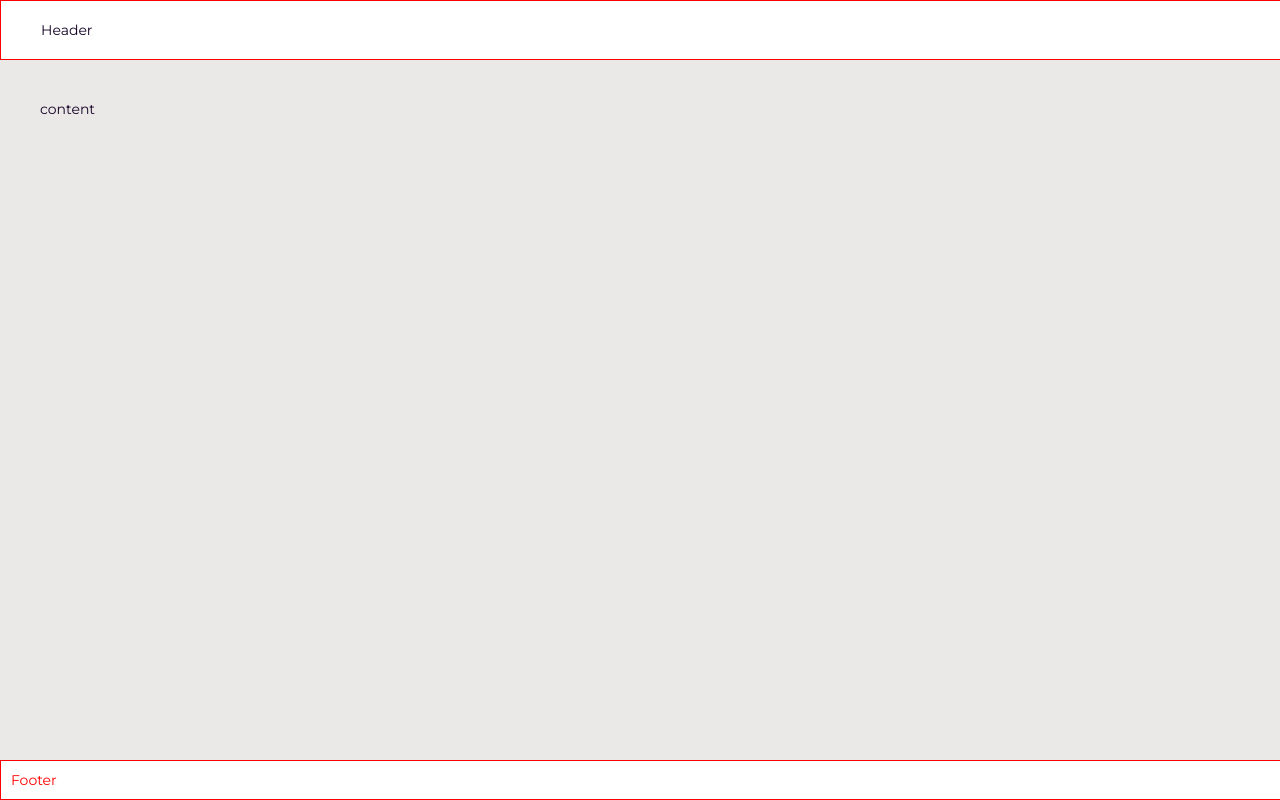
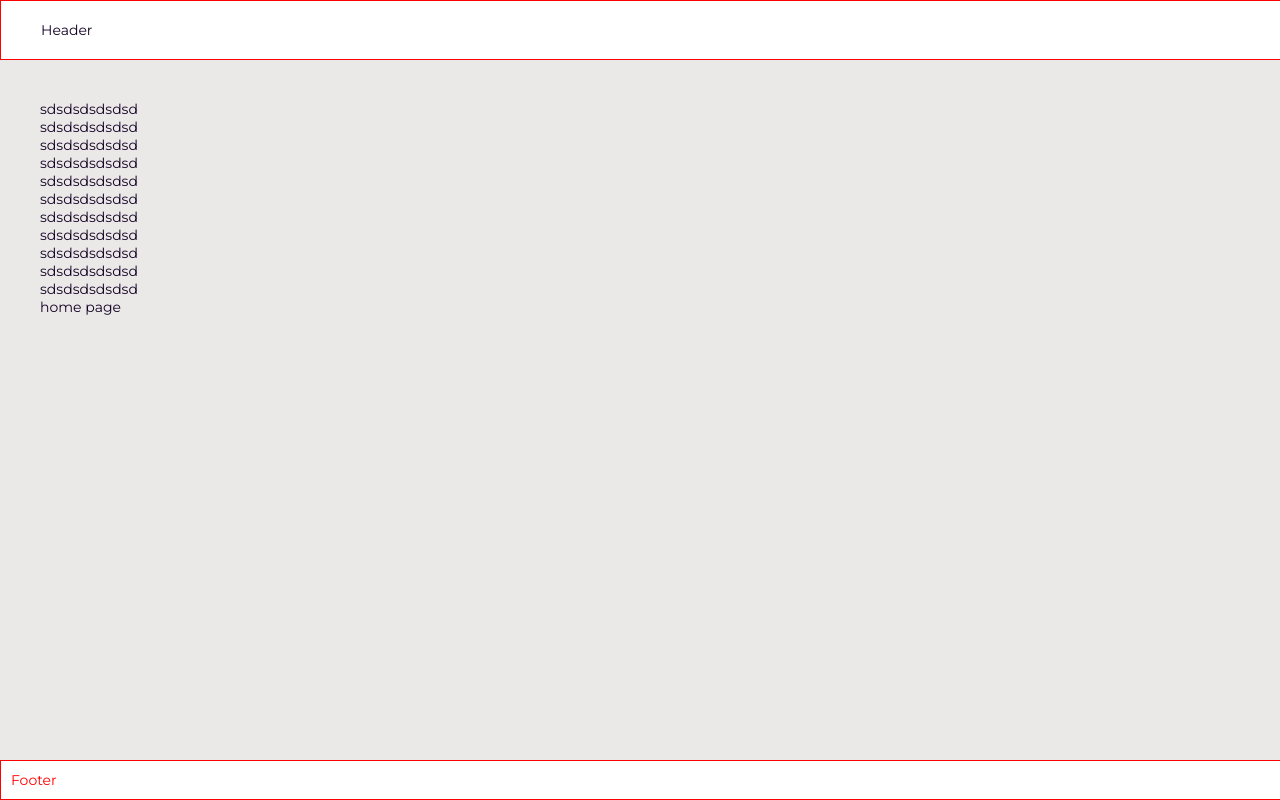
Before and after one commit to kabanooovd/portfolio-2, a React app: page /home in a window 1280 px wide. Built offline with nearby package versions, Linux system fonts and the light colour scheme; the HTML template or start-up script is replaced by a standard one.

Commit message:
added routes

```diff
--- a/package.json
+++ b/package.json
@@ -13,7 +13,7 @@
   "dependencies": {
     "react": "^17.0.2",
     "react-dom": "^17.0.2",
-    "react-router-dom": "^6.8.1",
+    "react-router-dom": "^6.3.0",
     "styled-components": "^5.3.6"
   },
   "devDependencies": {
@@ -21,7 +21,6 @@
     "@types/react": "^17.0.2",
     "@types/react-dom": "^17.0.2",
     "@types/styled-components": "^5.1.26",
-    "@types/react-router-dom": "^5.3.3",
     "babel-loader": "^9.1.2",
     "copy-webpack-plugin": "^11.0.0",
     "css-loader": "^6.7.3",
--- a/src/Root.tsx
+++ b/src/Root.tsx
@@ -1,7 +1,7 @@
 import React from "react"
 import styled from "styled-components"
 import { Footer, Header } from "./components"
-import { Routes } from "./Routes"
+import { AppRoutes } from "./Routes"
 
 const AppWrapper = styled.div`
   width: 100%;
@@ -17,7 +17,7 @@ const AppWrapper = styled.div`
 export const Root: React.FC<{}> = () => {
   return <AppWrapper>
     <Header />
-    <Routes />
+    <AppRoutes />
     <Footer />
   </AppWrapper>
 }
--- a/src/Routes.tsx
+++ b/src/Routes.tsx
@@ -1,11 +1,25 @@
+import { Navigate, Route, Routes } from "react-router-dom";
 import styled from "styled-components"
+import { ROUTES } from "./config";
+import { About, Education, Main, Projects } from "./pages";
 
 const ContentWrapper = styled.div`
   padding: 100px 40px 10px 40px;
 `
 
-export const Routes = () => {
-  return <ContentWrapper>
-    <div>content</div>
-  </ContentWrapper>
+export const AppRoutes = () => {
+
+  const { BLANK, MENU, ABOUT, PROJECTS, EDUCATION } = ROUTES
+
+  return (
+    <ContentWrapper>
+      <Routes>
+        <Route path={MENU} element={<Main />} />
+        <Route path={ABOUT} element={<About />} />
+        <Route path={PROJECTS} element={<Projects />} />
+        <Route path={EDUCATION} element={<Education />} />
+        <Route path={BLANK} element={<Navigate to={MENU} replace />} />
+      </Routes>
+    </ContentWrapper>
+  )
 }
--- a/src/config.ts
+++ b/src/config.ts
@@ -1,7 +1,8 @@
 export const ROUTES = {
-  MENU: 'home',
-  PROJECTS: 'projects',
-  ABOUT: 'about',
-  EDUCATION: 'education',
-  CONTACTS: 'contacts',
+  BLANK: '*',
+  MENU: '/home',
+  PROJECTS: '/projects',
+  ABOUT: '/about',
+  EDUCATION: '/education',
+  CONTACTS: '/contacts',
 }
--- a/src/index.tsx
+++ b/src/index.tsx
@@ -4,12 +4,15 @@ import { Root } from "./Root";
 import { GlobalStyles } from "./global-styles";
 import { ThemeProvider } from "styled-components";
 import { theme } from "./styles-config";
+import { BrowserRouter } from "react-router-dom";
 
 ReactDOM.render(
   <React.StrictMode>
     <ThemeProvider theme={theme}>
       <GlobalStyles />
-      <Root />
+      <BrowserRouter>
+        <Root />
+      </BrowserRouter>
     </ThemeProvider>
   </React.StrictMode>,
   document.getElementById('root'),
--- /dev/null
+++ b/src/pages/about/About.tsx
@@ -0,0 +1,3 @@
+export const About = () => {
+  return <>ABOUT</>
+}
--- /dev/null
+++ b/src/pages/contacts/Contacts.tsx
@@ -0,0 +1,3 @@
+export const Contacts = () => {
+  return <>Contacts</>
+}
--- /dev/null
+++ b/src/pages/education/Education.tsx
@@ -0,0 +1,3 @@
+export const Education = () => {
+  return <>Education</>
+}
--- /dev/null
+++ b/src/pages/index.tsx
@@ -0,0 +1,13 @@
+import { Main } from "./main/Main";
+import { About } from "./about/About";
+import { Projects } from "./projects/Projects";
+import { Education } from "./education/Education";
+import { Contacts } from "./contacts/Contacts";
+
+export {
+  Main,
+  About,
+  Projects,
+  Education,
+  Contacts,
+}
--- /dev/null
+++ b/src/pages/main/Main.tsx
@@ -0,0 +1,16 @@
+export const Main = () => {
+  return <div>
+    <div>sdsdsdsdsdsd</div>
+    <div>sdsdsdsdsdsd</div>
+    <div>sdsdsdsdsdsd</div>
+    <div>sdsdsdsdsdsd</div>
+    <div>sdsdsdsdsdsd</div>
+    <div>sdsdsdsdsdsd</div>
+    <div>sdsdsdsdsdsd</div>
+    <div>sdsdsdsdsdsd</div>
+    <div>sdsdsdsdsdsd</div>
+    <div>sdsdsdsdsdsd</div>
+    <div>sdsdsdsdsdsd</div>
+    home page
+  </div>
+}
--- /dev/null
+++ b/src/pages/projects/Projects.tsx
@@ -0,0 +1,3 @@
+export const Projects = () => {
+  return <>projects</>
+}
--- a/webpack.config.js
+++ b/webpack.config.js
@@ -12,6 +12,7 @@ module.exports = (_, props) => {
     entry: './src/index.tsx',
     devtool: 'inline-source-map',
     devServer: {
+      historyApiFallback: true,
       static: {
         directory: path.join(__dirname, "dist"),
       },
```
Also changed, not shown: 1 other file (tests, documents, lock files or other folders).
